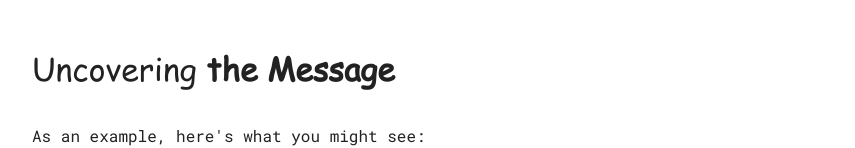
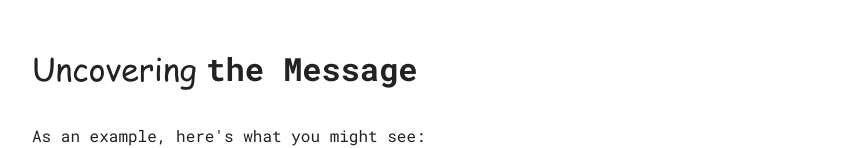
Before and after one commit to cryptape/ckb-tutorial, a React (Vite) app: page / in a window 1280 px wide. Shown: the part 2587-2735 px from the top of the page, without its empty margins (212-1067 px from the left). Built offline with nearby package versions, Linux system fonts and the light colour scheme.

Commit message:
update font

```diff
--- a/src/components/SideBar/SideBarItem/SideBarItem.tsx
+++ b/src/components/SideBar/SideBarItem/SideBarItem.tsx
@@ -1,5 +1,4 @@
-// SideBarItem.tsx
-import React from 'react';
+import React, {useEffect, useState} from 'react';
 import { Link, useLocation } from 'react-router-dom';
 import './SideBarItem.scss'
 
@@ -15,7 +14,12 @@ type SidebarItemProps = {
 
 const SidebarItem: React.FC<SidebarItemProps> = ({ name, firstLevel, secondLevel, secondLevelText, isOpen, onToggle }) => {
     const location = useLocation();
-    const isActive = location.pathname.includes(firstLevel) && location.pathname.includes(secondLevel);
+    const [isActive, setIsActive] = useState(false);
+
+    useEffect(() => {
+        const isActivePath = location.pathname.includes(firstLevel) && location.pathname.includes(secondLevel);
+        setIsActive(isActivePath);
+    }, [location.pathname, firstLevel, secondLevel]);
 
     return (
         <li className="flex flex-col">
--- a/src/index.css
+++ b/src/index.css
@@ -13,20 +13,21 @@
   src: url("./assets/font/ComicSansLight.woff") format('woff');
 }
 
+/*@import url('https://fonts.googleapis.com/css2?family=JetBrains+Mono:ital,wght@1,800&family=Roboto+Mono:wght@100;200;300;400;500;600;700&display=swap');*/
+
 @font-face {
   font-family: 'Roboto Mono';
-  src: url("./assets/font/RobotoMono.woff") format('woff');
+  src: url("./assets/font/RobotoMono-Regular.woff") format('woff');
+  font-weight: normal;
 }
 
 @font-face {
-  font-family: 'Roboto Mono Thin';
-  src: url("./assets/font/RobotoMono-Thin.woff") format('woff');
+  font-family: 'Roboto Mono Bolder';
+  src: url("./assets/font/RobotoMono-Bold.woff") format('woff');
 }
 
-@font-face {
-  font-family: 'Roboto Mono Extra Light';
-  src: url("./assets/font/RobotoMono-ExtraLight.woff") format('woff');
-}
+
+
 
 #root {
   margin: 0 auto;
@@ -65,7 +66,7 @@ h2 {
 
 h3 {
   font-size: 16px;
-  font-family: Roboto Mono;
+  font-family: 'Roboto Mono', monospace;
   font-weight: 700;
   margin-bottom: 32px;
 }
@@ -73,7 +74,11 @@ h3 {
 p,
 pre,
 code {
-  font-family: 'Roboto Mono';
+  font-family: 'Roboto Mono', monospace;
+}
+
+strong {
+  font-family: 'Roboto Mono Bolder', monospace;
 }
 
 p {
```
Also changed, not shown: src/assets/font/RobotoMono-Bold.woff (added), src/assets/font/RobotoMono-Regular.woff (added).
